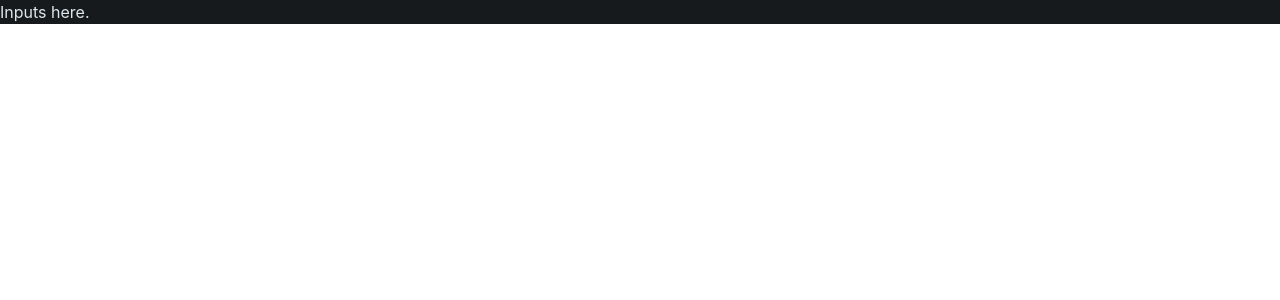
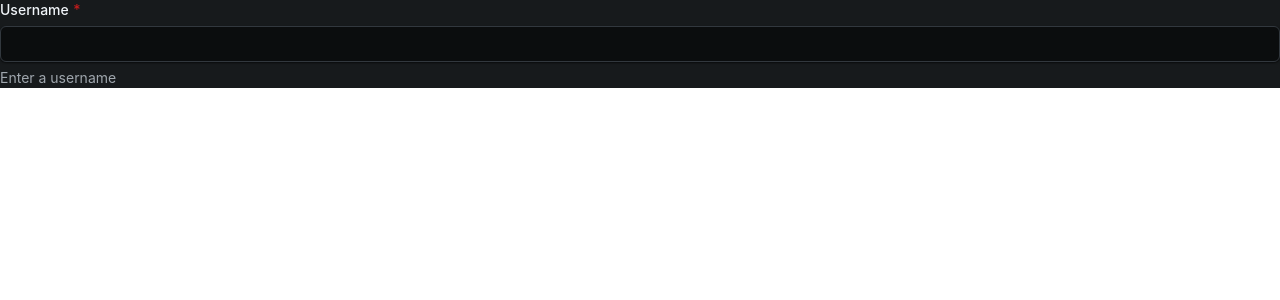
Before and after one commit to williammlekush/sisyphus, a React (Create React App) app: page /sisyphus/login in a window 1280 px wide. Shown: the top 300 px of the page. Built offline with nearby package versions, Linux system fonts and the light colour scheme.

Commit message:
feat: create username input

```diff
--- a/src/components/login/Login.tsx
+++ b/src/components/login/Login.tsx
@@ -1,20 +1,20 @@
 import { useForm } from "react-hook-form";
 import LoginForm from "./LoginForm";
 import { yupResolver } from "@hookform/resolvers/yup";
-import { LoginFormValidationSchema } from "./LoginFormValidation";
+import {
+  LoginFormDefaultValues,
+  LoginFormValidationSchema,
+} from "./LoginFormValidation";
 import { ILoginForm } from "../../types";
 
 const Login = () => {
   const methods = useForm<ILoginForm>({
     mode: "all",
     resolver: yupResolver(LoginFormValidationSchema),
+    defaultValues: LoginFormDefaultValues,
   });
 
-  return (
-    <>
-      <LoginForm />
-    </>
-  );
+  return <LoginForm methods={methods} />;
 };
 
 export default Login;
--- a/src/components/login/LoginForm.tsx
+++ b/src/components/login/LoginForm.tsx
@@ -1,5 +1,37 @@
-const LoginForm = () => {
-  return <>Inputs here.</>;
+import { FormControl, FormHelperText, FormLabel, Input } from "@mui/joy";
+import { StyledInputHtml } from "@mui/joy/Input/Input";
+import { FunctionComponent } from "react";
+import { UseFormReturn } from "react-hook-form";
+import { ILoginForm } from "../../types";
+import { LoginFormFields, LoginFormHelperText } from "./LoginFormValidation";
+
+interface ILoginFormProps {
+  methods: UseFormReturn<ILoginForm, any>;
+}
+
+const LoginForm: FunctionComponent<ILoginFormProps> = (
+  props: ILoginFormProps
+) => {
+  const { methods } = props;
+
+  const { register, formState } = methods;
+
+  return (
+    <>
+      <FormControl required>
+        <FormLabel>Username</FormLabel>
+        <Input
+          {...register(LoginFormFields.Username)}
+          error={!!formState.errors.username}
+        />
+        <FormHelperText>
+          {!!!formState.errors.username
+            ? LoginFormHelperText.Username
+            : formState.errors.username.message}
+        </FormHelperText>
+      </FormControl>
+    </>
+  );
 };
 
 export default LoginForm;
--- a/src/components/login/LoginFormValidation.tsx
+++ b/src/components/login/LoginFormValidation.tsx
@@ -10,3 +10,18 @@ const loginFormValidation = {
 
 export const LoginFormValidationSchema: TLoginFormValidationSchema =
   object().shape({ ...loginFormValidation });
+
+export const LoginFormDefaultValues: ILoginForm = {
+  username: "",
+  password: "",
+};
+
+export enum LoginFormFields {
+  Username = "username",
+  Password = "password",
+}
+
+export enum LoginFormHelperText {
+  Username = "Enter a username",
+  Password = "Enter a password",
+}
```
